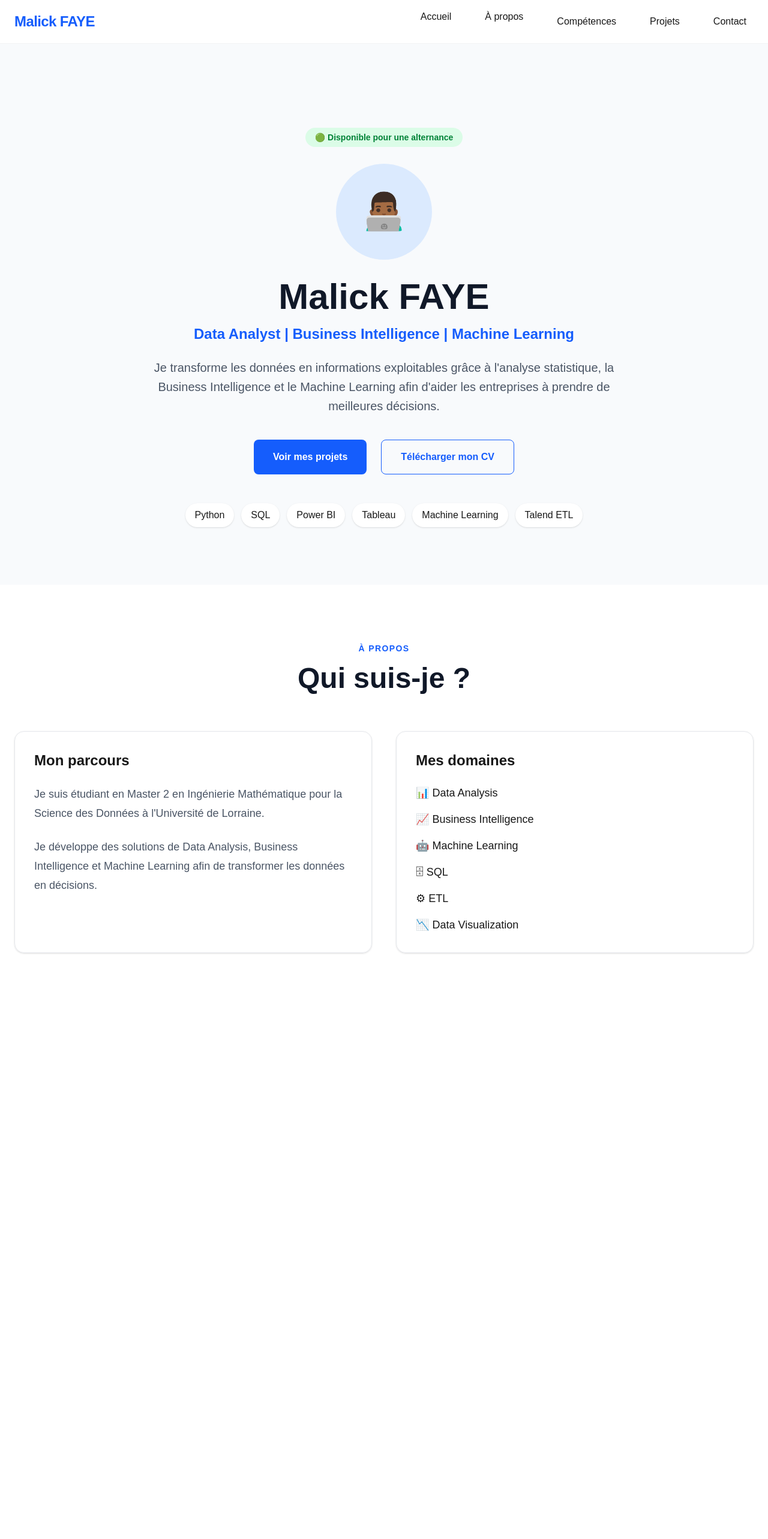
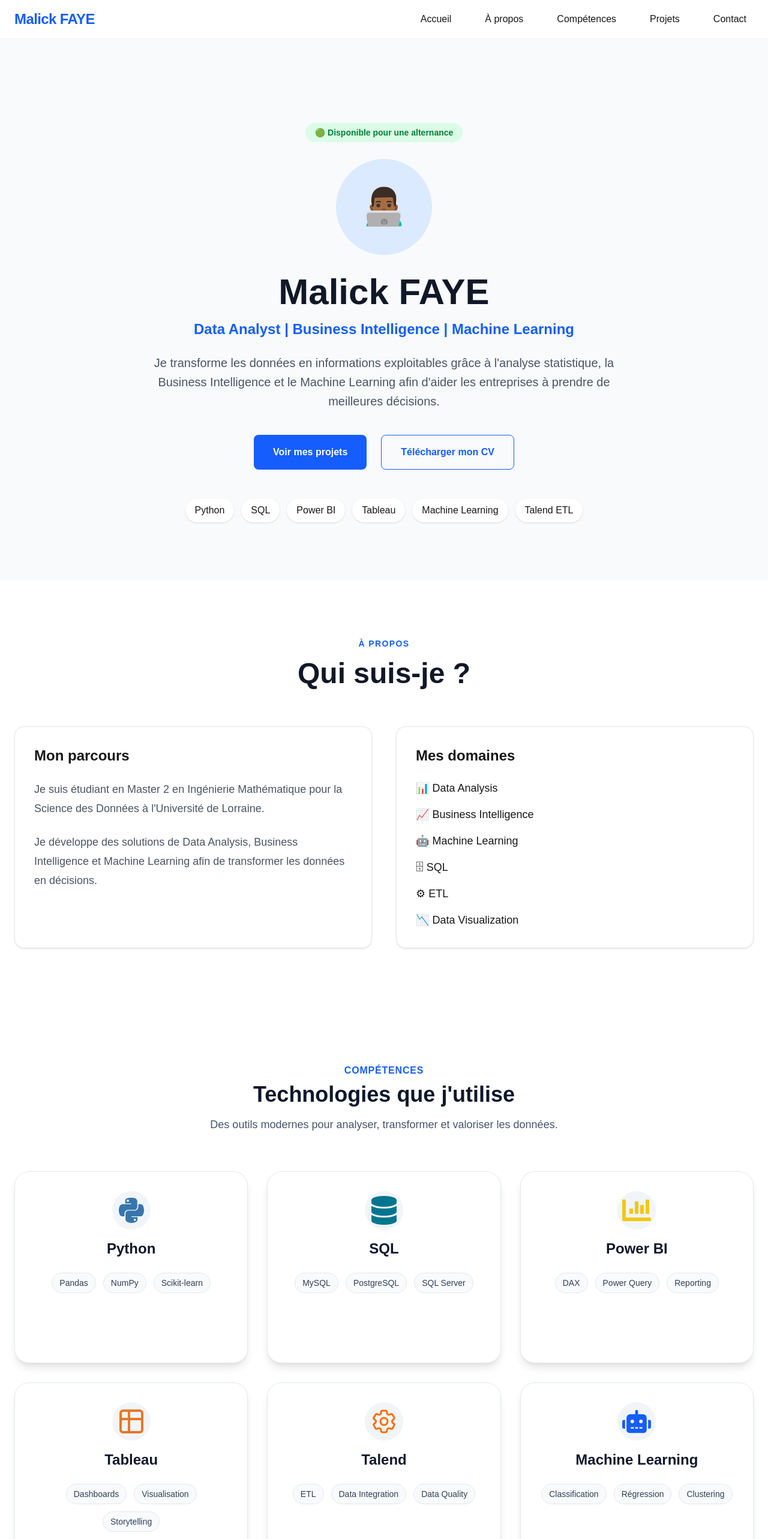
Before and after one commit to Malick668/malick-portfolio, a Next.js app: page / in a window 1280 px wide. Shown: the top 2566 px of the page at 60% size. Before the commit the page ends 1685 px from the top, so only its background shows below. Built offline with nearby package versions, Linux system fonts and the light colour scheme.

Commit message:
Improve Skills section with icons and modern cards

```diff
--- a/package.json
+++ b/package.json
@@ -11,7 +11,8 @@
   "dependencies": {
     "next": "16.2.10",
     "react": "19.2.4",
-    "react-dom": "19.2.4"
+    "react-dom": "19.2.4",
+    "react-icons": "^5.7.0"
   },
   "devDependencies": {
     "@tailwindcss/postcss": "^4",
--- a/src/app/page.tsx
+++ b/src/app/page.tsx
@@ -1,6 +1,7 @@
 import Navbar from "@/components/layout/Navbar";
 import Hero from "@/components/sections/Hero";
 import About from "@/components/sections/About";
+import Skills from "@/components/sections/Skills";
 
 export default function Home() {
   return (
@@ -8,6 +9,7 @@ export default function Home() {
       <Navbar />
       <Hero />
       <About />
+      <Skills />
     </>
   );
 }
--- a/src/components/layout/Navbar.tsx
+++ b/src/components/layout/Navbar.tsx
@@ -25,16 +25,31 @@ export default function Navbar() {
   </a>
 </li>
 
-          <li className="cursor-pointer rounded-md px-3 py-2 transition-all duration-300 hover:bg-blue-50 hover:text-blue-600">
+          <li>
+  <a
+    href="#skills"
+    className="cursor-pointer rounded-md px-3 py-2 transition-all duration-300 hover:bg-blue-50 hover:text-blue-600"
+  >
     Compétences
+  </a>
 </li>
 
-          <li className="cursor-pointer rounded-md px-3 py-2 transition-all duration-300 hover:bg-blue-50 hover:text-blue-600">
+          <li>
+  <a
+    href="#projects"
+    className="cursor-pointer rounded-md px-3 py-2 transition-all duration-300 hover:bg-blue-50 hover:text-blue-600"
+  >
     Projets
+  </a>
 </li>
 
-          <li className="cursor-pointer rounded-md px-3 py-2 transition-all duration-300 hover:bg-blue-50 hover:text-blue-600">
+          <li>
+  <a
+    href="#contact"
+    className="cursor-pointer rounded-md px-3 py-2 transition-all duration-300 hover:bg-blue-50 hover:text-blue-600"
+  >
     Contact
+  </a>
 </li>
         </ul>
       </div>
--- /dev/null
+++ b/src/components/sections/Skills.tsx
@@ -0,0 +1,93 @@
+import {
+  FaPython,
+  FaDatabase,
+  FaChartBar,
+  FaRobot,
+} from "react-icons/fa";
+
+import { TbTable } from "react-icons/tb";
+import { HiOutlineCog6Tooth } from "react-icons/hi2";
+const skills = [
+  {
+  title: "Python",
+  icon: <FaPython className="text-5xl text-[#3776AB]" />,
+  items: ["Pandas", "NumPy", "Scikit-learn"],
+},
+{
+  title: "SQL",
+  icon: <FaDatabase className="text-5xl text-[#00758F]" />,
+  items: ["MySQL", "PostgreSQL", "SQL Server"],
+},
+{
+  title: "Power BI",
+  icon: <FaChartBar className="text-5xl text-[#F2C811]" />,
+  items: ["DAX", "Power Query", "Reporting"],
+},
+{
+  title: "Tableau",
+  icon: <TbTable className="text-5xl text-[#E97627]" />,
+  items: ["Dashboards", "Visualisation", "Storytelling"],
+},
+{
+  title: "Talend",
+  icon: <HiOutlineCog6Tooth className="text-5xl text-[#FF6D00]" />,
+  items: ["ETL", "Data Integration", "Data Quality"],
+},
+{
+  title: "Machine Learning",
+  icon: <FaRobot className="text-5xl text-blue-600" />,
+  items: ["Classification", "Régression", "Clustering"],
+},
+];
+export default function Skills() {
+  return (
+    <section id="skills" className="bg-white py-24">
+      <div className="mx-auto max-w-7xl px-6">
+
+        <div className="text-center">
+          <p className="text-blue-600 font-semibold uppercase tracking-wider">
+            Compétences
+          </p>
+
+          <h2 className="mt-2 text-4xl font-bold text-slate-900">
+            Technologies que j'utilise
+          </h2>
+
+          <p className="mt-4 text-lg text-slate-600">
+            Des outils modernes pour analyser, transformer et valoriser les données.
+          </p>
+          <div className="mt-16 grid gap-8 md:grid-cols-2 lg:grid-cols-3">
+  {skills.map((skill) => (
+    <div
+      key={skill.title}
+      className="rounded-3xl border border-slate-200 bg-white p-8 shadow-lg transition-all duration-300 hover:-translate-y-3 hover:shadow-2xl min-h-[320px]"
+    >
+     <div className="mb-6 flex flex-col items-center">
+  <div className="flex h-16 w-16 items-center justify-center rounded-full bg-slate-100">
+    {skill.icon}
+  </div>
+
+  <h3 className="mt-4 text-2xl font-bold text-slate-900">
+    {skill.title}
+  </h3>
+</div>
+
+      <div className="mt-4 flex flex-wrap justify-center gap-3">
+  {skill.items.map((item) => (
+    <span
+      key={item}
+      className="rounded-full border border-slate-200 bg-slate-50 px-3 py-1.5 text-sm font-medium text-slate-700 transition-colors duration-300 hover:bg-blue-50 hover:border-blue-300 hover:text-blue-600"
+    >
+      {item}
+    </span>
+  ))}
+</div>
+    </div>
+  ))}
+</div>
+        </div>
+
+      </div>
+    </section>
+  );
+}
```
Also changed, not shown: 1 other file (tests, documents, lock files or other folders). Lines whose indentation alone changed are shown as unchanged.
